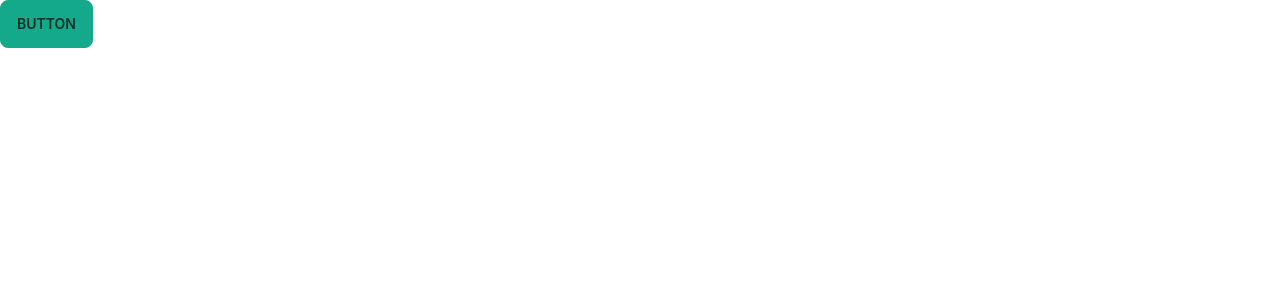
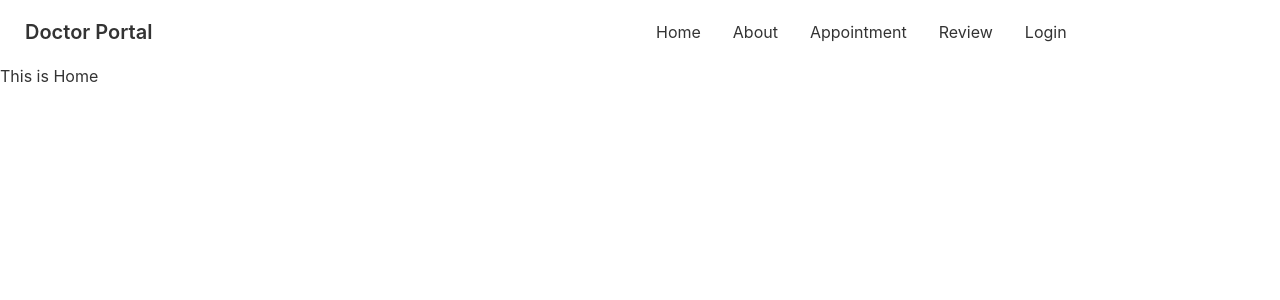
Before and after one commit to rimonhossain12/final-doctor-portal-practice, a React (Create React App) app: page / in a window 1280 px wide. Shown: the top 300 px of the page. Built offline with nearby package versions, Linux system fonts and the light colour scheme.

Commit message:
navbar part added

```diff
--- a/src/App.js
+++ b/src/App.js
@@ -1,11 +1,18 @@
 import './App.css';
+import { Routes, Route } from 'react-router-dom';
+import Navbar from './Pages/Home/Navbar/Navbar';
+import Home from './Pages/Home/Home/Home';
+
 
 function App() {
-  return (
-	  <div>
-		  <button className="btn btn-active btn-secondary">Button</button>
-    </div>
-  );
+	return (
+		<div>
+			<Navbar />
+			<Routes>
+				<Route path="/" element={<Home />} />
+			</Routes>
+		</div>
+	);
 }
 
 export default App;
--- /dev/null
+++ b/src/Pages/Home/Home/Home.js
@@ -0,0 +1,11 @@
+import React from 'react';
+
+const Home = () => {
+    return (
+        <div>
+            <h2>This is Home</h2>
+        </div>
+    );
+};
+
+export default Home;
--- /dev/null
+++ b/src/Pages/Home/Navbar/Navbar.js
@@ -0,0 +1,36 @@
+import React, { memo } from 'react';
+import { Link } from 'react-router-dom';
+
+const Navbar = () => {
+    const menuBar = [
+        <>
+            <li><Link to='/'>Home</Link></li>
+            <li><Link to='/about'>About</Link></li>
+            <li><Link to='/appointment'>Appointment</Link></li>
+            <li><Link to='/review'>Review</Link></li>
+            <li><Link to='/login'>Login</Link></li>
+        </>
+    ]
+    return (
+        <div className="navbar bg-base-100">
+            <div className="navbar-start">
+                <div className="dropdown">
+                    <label tabIndex={0} className="btn btn-ghost lg:hidden">
+                        <svg xmlns="http://www.w3.org/2000/svg" className="h-5 w-5" fill="none" viewBox="0 0 24 24" stroke="currentColor"><path strokeLinecap="round" strokeLinejoin="round" strokeWidth="2" d="M4 6h16M4 12h8m-8 6h16" /></svg>
+                    </label>
+                    <ul tabIndex={0} className="menu menu-compact dropdown-content mt-3 p-2 shadow bg-base-100 rounded-box w-52">
+                        {menuBar}
+                    </ul>
+                </div>
+                <a href='/' className="btn btn-ghost normal-case text-xl">Doctor Portal</a>
+            </div>
+            <div className="navbar-center hidden lg:flex">
+                <ul className="menu menu-horizontal p-0">
+                    {menuBar}
+                </ul>
+            </div>
+        </div>
+    );
+};
+
+export default Navbar;
--- a/src/index.js
+++ b/src/index.js
@@ -3,11 +3,14 @@
 import './index.css';
 import App from './App';
 import reportWebVitals from './reportWebVitals';
+import { BrowserRouter } from 'react-router-dom';
 
 const root = ReactDOM.createRoot(document.getElementById('root'));
 root.render(
   <React.StrictMode>
-    <App />
+		<BrowserRouter>
+			<App />
+		</BrowserRouter>
   </React.StrictMode>
 );
 
```
